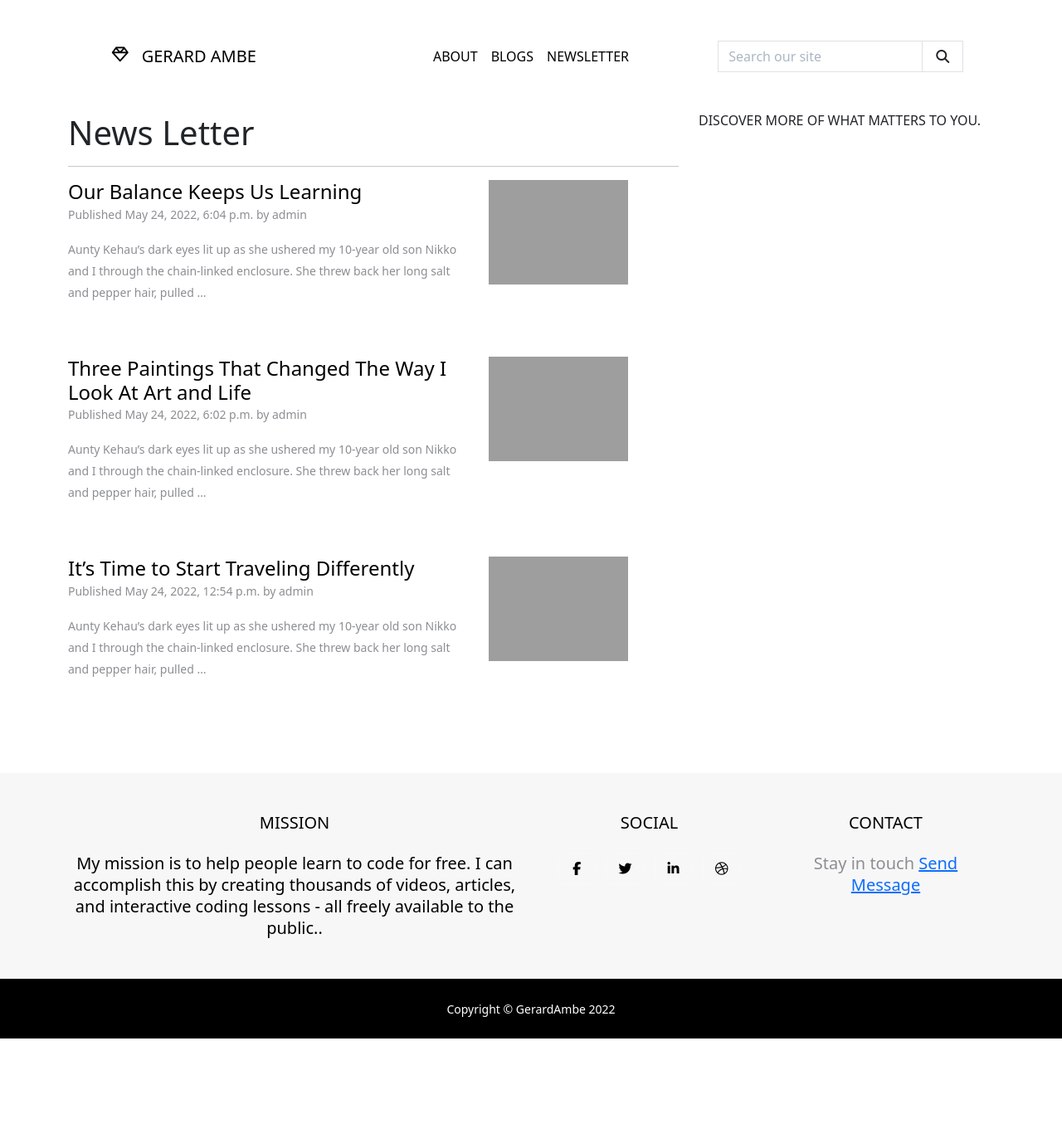
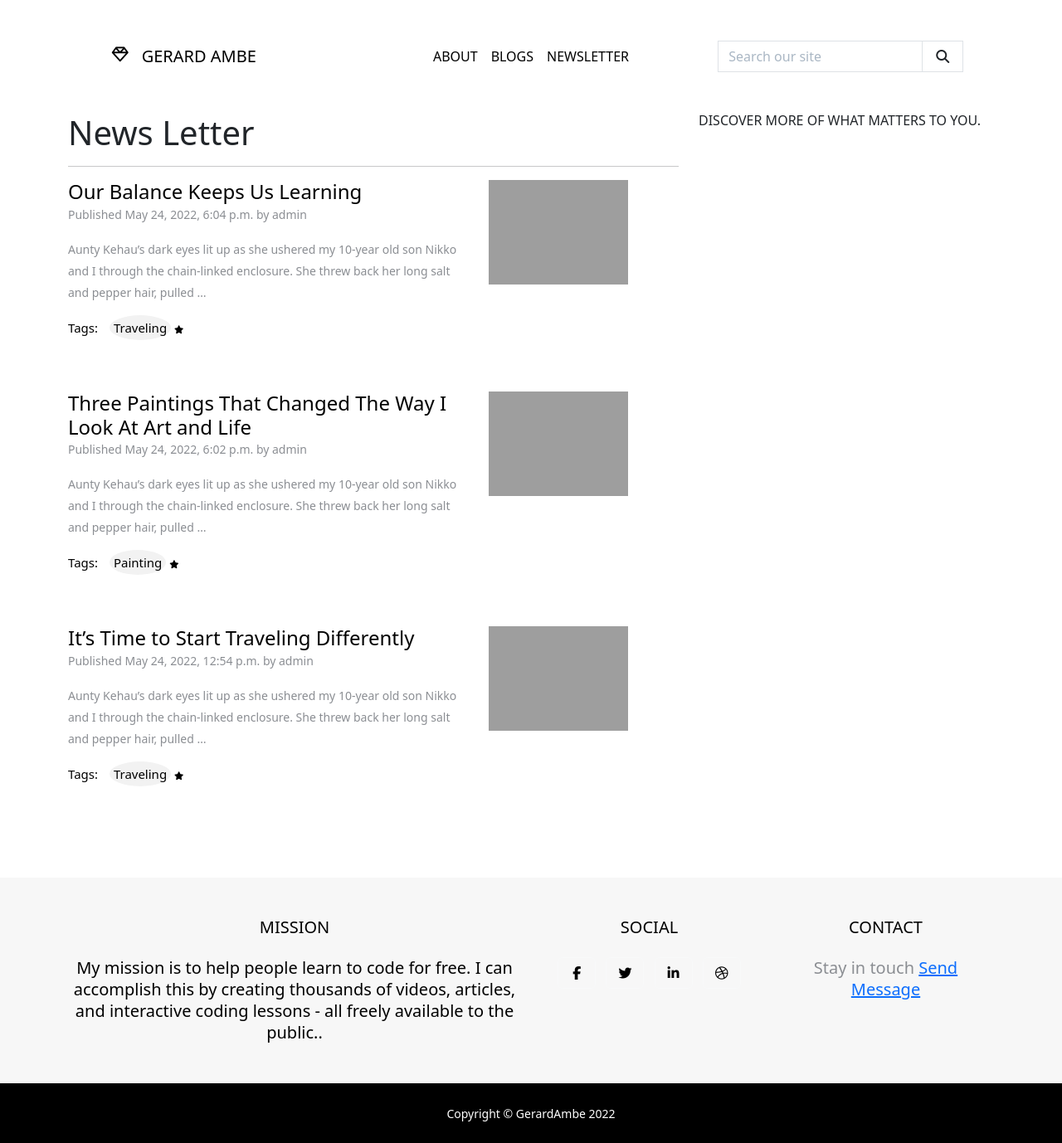
Before and after one commit to Gerardbulky/myblog, a Django app: page /letter/ in a window 1280 px wide. Shown: the whole page at 83% size. Before the commit the page ends 1252 px from the top, so only its background shows below. Run offline with Django 3.2, Linux system fonts and the light colour scheme; data comes from the database, SQL or seed files in the repository; both versions use the stored data as it was after the commit; parts of the project's set-up code (start-up, migrations or seed data) failed here and were passed over; some libraries are stand-ins or nearby versions; grey boxes are pictures that could not be loaded.

Commit message:
added similar post content

```diff
--- a/blog/templates/blog/base.html
+++ b/blog/templates/blog/base.html
@@ -188,7 +188,7 @@
 
 
                 <!------------------Most in demand section----------------------------------------->
-                <div class="col-md-8 col-lg-8 mt-5 offset-2 m-15px-tb blog-aside">
+                <div class="col-md-8 col-lg-8 mt-5 offset-2 mx-auto m-15px-tb blog-aside">
                     <div class="widget widget-post mb-4">
                         <div class="widget-title">
                             <!--   <h3>Trending Now</h3> -->
@@ -302,7 +302,7 @@
                 </div>
                 <!-- End widget Tags -->
 
-                <div class="col-md-8 m-15px-tb offset-2">
+                <div class="col-md-8 m-15px-tb offset-2 mx-auto">
                     <article class="article">
                         <!-- Trending Post -->
                         <div class="widget widget-post">
--- a/gizblog/settings.py
+++ b/gizblog/settings.py
@@ -42,6 +42,7 @@ INSTALLED_APPS = [
     'blog.apps.BlogConfig',
     'letter.apps.LetterConfig',
     'crispy_forms',
+    'taggit',
 ]
 
 MIDDLEWARE = [
--- a/letter/models.py
+++ b/letter/models.py
@@ -1,6 +1,7 @@
 from django.db import models
 from django.utils import timezone
 from django.urls import reverse
+from taggit.managers import TaggableManager
 from django.contrib.auth.models import User
 
 
@@ -9,7 +10,6 @@ class PublishedManager(models.Manager):
         return super(PublishedManager,
                      self).get_queryset()\
                           .filter(status='published')
-
 
 
 class News(models.Model):
@@ -21,8 +21,8 @@ class News(models.Model):
     slug = models.SlugField(max_length=250,
                             unique_for_date='publish')
     author = models.ForeignKey(User,
-                              on_delete=models.CASCADE,
-                              related_name='news_posts')
+                               on_delete=models.CASCADE,
+                               related_name='news_posts')
     body = models.TextField()
     publish = models.DateTimeField(default=timezone.now)
     created = models.DateTimeField(auto_now_add=True)
@@ -32,6 +32,7 @@ class News(models.Model):
                               default='published')
     objects = models.Manager() # The default manager.
     published = PublishedManager() # Our custom manager.
+    tags = TaggableManager()
 
     # Getting Absolute URL
     def get_absolute_url(self):
@@ -43,6 +44,7 @@ class News(models.Model):
     class Meta:
         verbose_name_plural = 'News'   # fixes Categorys in adminsite
         ordering = ('-publish',)
+
     def __str__(self):
         return self.title
 
--- a/letter/templates/letter/news/list.html
+++ b/letter/templates/letter/news/list.html
@@ -17,6 +17,11 @@
         <div class="col-md-8">
             <h1>News Letter</h1>
             <hr>
+
+            {% if tag %}
+            <h2>Posts tagged with "{{ tag.name }}"</h2>
+            {% endif %}
+
             {% for new in news %}
             <div class="row">
                 <div class="col-12 col-md-8">
@@ -27,9 +32,23 @@
                                 Published {{ new.publish }} by {{ new.author }}
                             </p>
                             {{ new.body|truncatewords:30|linebreaks }}
+
+                            <!---------filtering tags section-------------->
+                            <p class="tags" style="font-size: 15px; color: black;">
+                                Tags:
+                                {% for tag in new.tags.all %}
+                                <a href="{% url  'letter:news_list_by_tag' tag.slug %}" style="text-decoration: none;">
+                                    <span
+                                        style="background-color: #f2f2f2; border-radius: 75%; padding: 5px; margin-left: 10px; color: black;">
+                                        {{ tag.name }}</span> <i style="font-size: 10px; color: #000;"
+                                        class="fa-solid fa-star"></i>
+                                </a>
+                                {% if not forloop.last %}, {% endif %}
+                                {% endfor %}
+                            </p>
+                            <!------end-------->
                         </a>
                     </h4>
-
                 </div>
 
                 <div class="col-sm-8 col-md-4" style="width: 12rem; float: right;">
--- a/letter/urls.py
+++ b/letter/urls.py
@@ -7,6 +7,9 @@ app_name = 'letter'
 urlpatterns = [
      # post views
      path('', views.news_list, name='news_list'),
-     path('<int:year>/<int:month>/<int:day>/<slug:news>/', views.news_detail, name='news_detail'),
+     path('tag/<slug:tag_slug>/',
+          views.news_list, name='news_list_by_tag'),
+     path('<int:year>/<int:month>/<int:day>/<slug:news>/',
+          views.news_detail, name='news_detail'),
      path('<int:news_id>/share/', views.news_share, name='news_share')
 ]
--- a/letter/views.py
+++ b/letter/views.py
@@ -1,13 +1,20 @@
+from django.db.models import Count
 from django.shortcuts import render, get_object_or_404
 from django.core.mail import send_mail
-from django.core.mail import send_mail
 from .models import News, Comment
+from taggit.models import Tag
 from .forms import EmailPostForm, CommentForm
 
 
-def news_list(request):
+def news_list(request, tag_slug=None):
     news = News.published.all()
-    return render(request, 'letter/news/list.html', {'news': news})
+    tag = None
+
+    if tag_slug:
+        tag = get_object_or_404(Tag, slug=tag_slug)
+
+    return render(request, 'letter/news/list.html', {'news': news,
+                                                     'tag': tag})
 
 
 def news_detail(request, year, month, day, news):
@@ -16,6 +23,7 @@ def news_detail(request, year, month, day, news):
                                    publish__year=year,
                                    publish__month=month,
                                    publish__day=day)
+
     # List of active comments for this post
     comments = news.comments.filter(active=True)
     new_comment = None
@@ -32,13 +40,19 @@ def news_detail(request, year, month, day, news):
     else:
         comment_form = CommentForm()
 
+    # List of similar posts
+    news_tags_ids = news.tags.values_list('id', flat=True)
+    similar_news = News.published.filter(tags__in=news_tags_ids)\
+                                 .exclude(id=news.id)
+    similar_news = similar_news.annotate(same_tags=Count('tags'))\
+                               .order_by('-same_tags', '-publish')[:4]
     return render(request,
                   'letter/news/details.html',
                   {'news': news,
                    'comments': comments,
                    'new_comment': new_comment,
-                   'comment_form': comment_form})
-
+                   'comment_form': comment_form,
+                   'similar_news': similar_news})
 
 
 def news_share(request, news_id): #passed in a new id for this particular possed news_id
--- a/requirements.txt
+++ b/requirements.txt
@@ -1,6 +1,7 @@
 asgiref==3.5.0
 Django==3.0.14
 django-crispy-forms==1.14.0
+django-taggit==1.2.0
 fontawesomefree==6.1.1
 Pillow==8.2.0
 pytz==2022.1
```
Also changed, not shown: letter/templates/letter/news/details.html (+22 -7 lines), db.sqlite3, letter/migrations/0003_news_tags.py (added).
